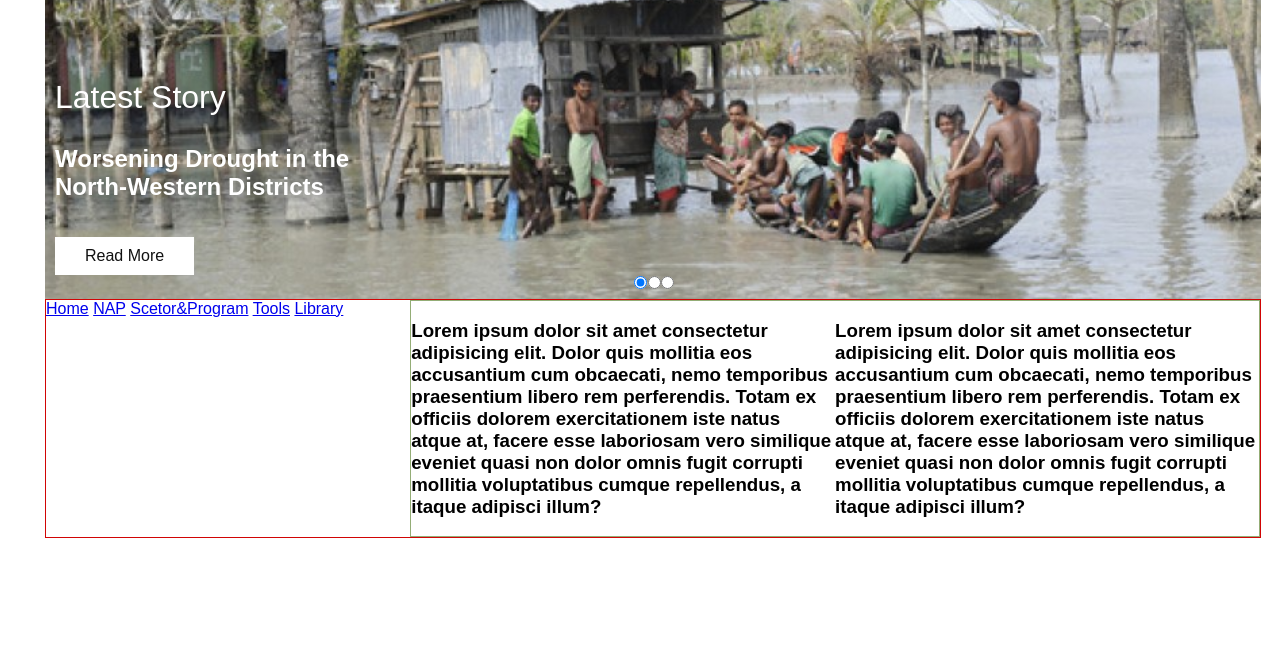
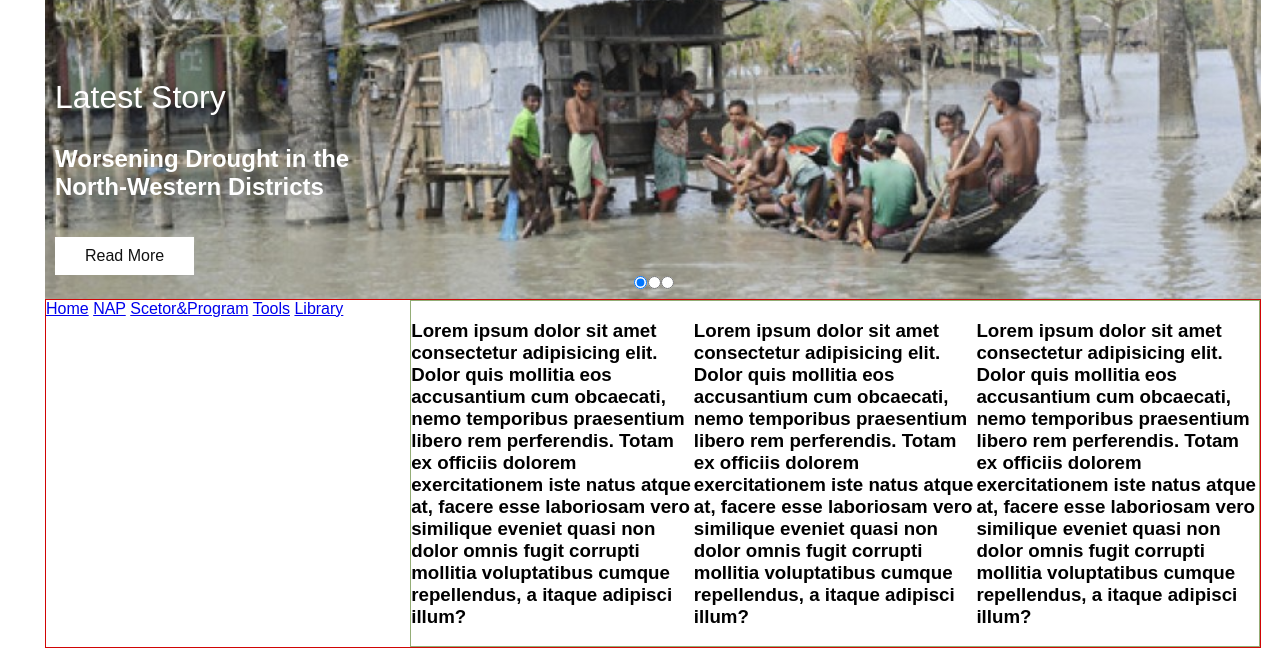
Before and after one commit to sakil-islam/CCIKM-design, a Django app: page / in a window 1280 px wide. Shown: the part 136-800 px from the top of the page. Run offline with Django 3.2, Linux system fonts and the light colour scheme; some libraries are stand-ins or nearby versions.

Commit message:
home modify

```diff
--- a/ccikm/templates/home.html
+++ b/ccikm/templates/home.html
@@ -48,6 +48,10 @@
             <h3>Lorem ipsum dolor sit amet consectetur adipisicing elit. Dolor quis mollitia eos accusantium cum obcaecati, nemo temporibus praesentium libero rem perferendis. Totam ex officiis dolorem exercitationem iste natus atque at, facere esse laboriosam
                 vero similique eveniet quasi non dolor omnis fugit corrupti mollitia voluptatibus cumque repellendus, a itaque adipisci illum?</h3>
         </div>
+        <div class="news">
+            <h3>Lorem ipsum dolor sit amet consectetur adipisicing elit. Dolor quis mollitia eos accusantium cum obcaecati, nemo temporibus praesentium libero rem perferendis. Totam ex officiis dolorem exercitationem iste natus atque at, facere esse laboriosam
+                vero similique eveniet quasi non dolor omnis fugit corrupti mollitia voluptatibus cumque repellendus, a itaque adipisci illum?</h3>
+        </div>
     </div>
 </div>
 {% endblock %}
```
